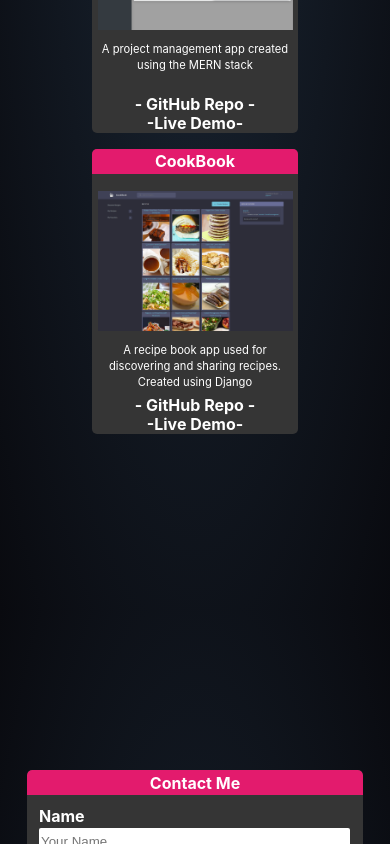
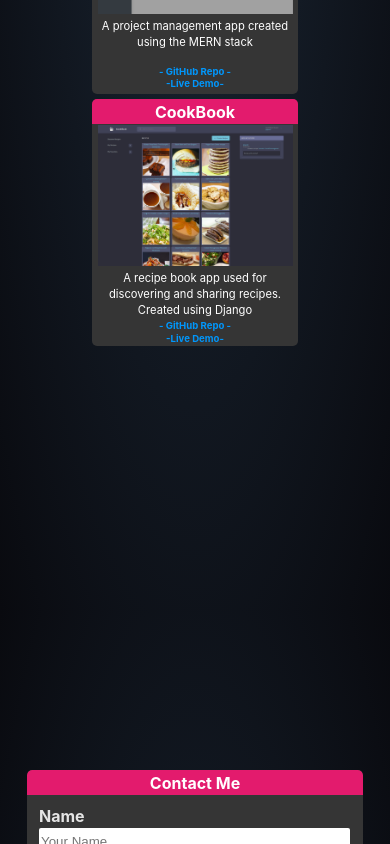
Before and after one commit to jacob-ferrell/portfolio, a React (Vite) app: page / in a window 390 px wide. Shown: the part 2140-2984 px from the top of the page. Built offline with nearby package versions, Linux system fonts and the light colour scheme.

Commit message:
changed css to attempt to prevent projects getting clipped on mobile

```diff
--- a/src/styles/Contact.css
+++ b/src/styles/Contact.css
@@ -17,7 +17,6 @@
 }
 
 #contact-form label {
-    color: white;
     display: block;
     font-weight: bold;
 }
--- a/src/styles/Projects.css
+++ b/src/styles/Projects.css
@@ -30,12 +30,11 @@
     .project img {
         width : 100%;
 
-        margin-top: 1rem;
     }
 
     .project-description {
         text-align: center;
-        height: 2rem;
+        height: fit-content;
         line-height: 1rem;
     }
 
@@ -46,19 +45,24 @@
     img {
         cursor: pointer;
     }
-    @media screen and (max-width: 600px) {
+    @media screen and (max-width: 1000px) {
         .projects-container {
             flex-direction: column;
-            margin-bottom: 10vh;
-            gap: 1rem;
+            margin-bottom: 20vh;
+            gap: .3rem;
         }
         .project {
             width: 50vw;
-            height: 65vw;
+            height: 25.5vh;
             line-height: .5rem;
             justify-content: space-between;
 
 
+        }
+
+        #root .project a {
+            font-size: .6rem;
+            color: rgb(0, 151, 252);
         }
         .skill-heading {
             font-size: 1rem;
```
Also changed, not shown: 1 other file (tests, documents, lock files or other folders).
